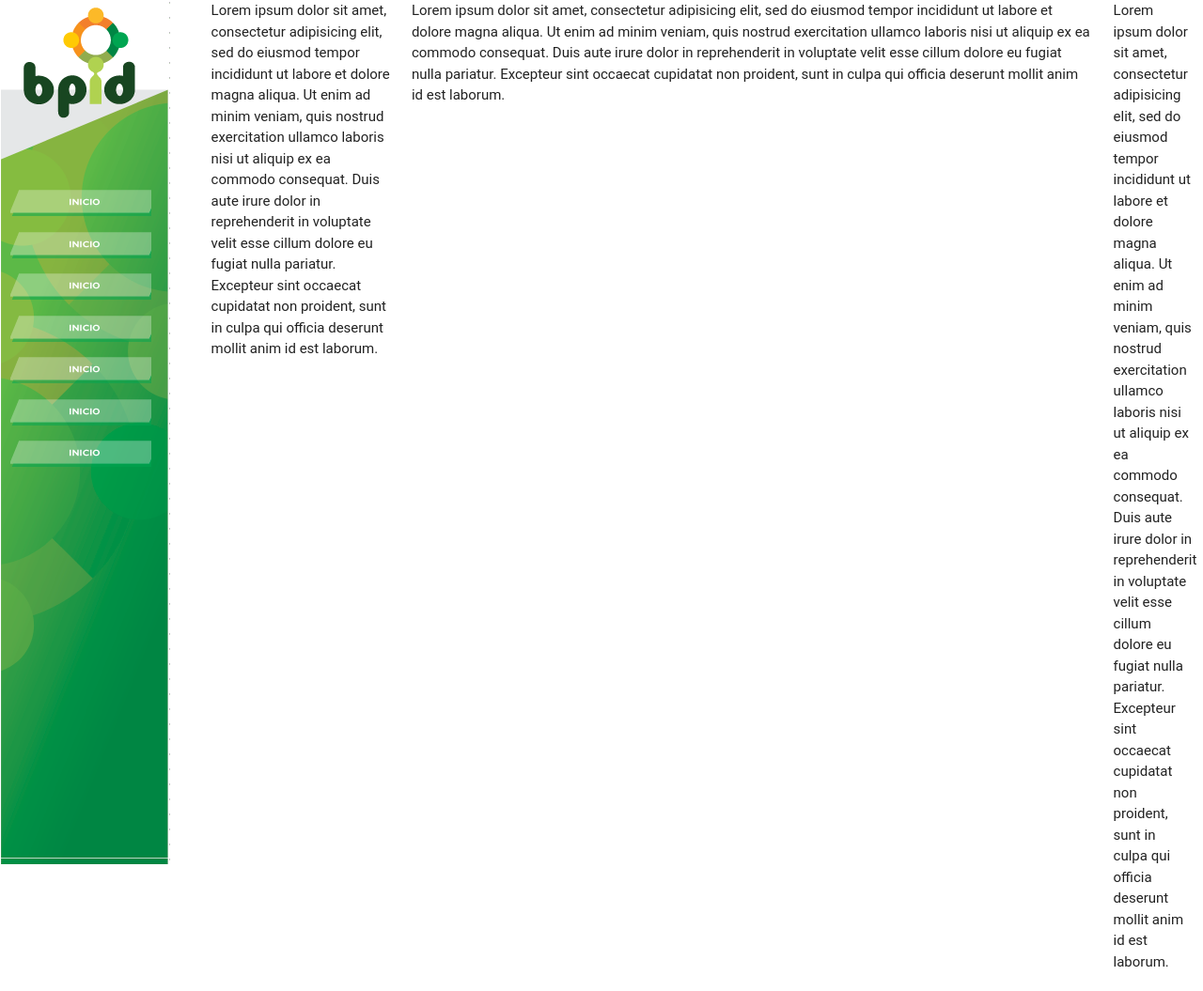
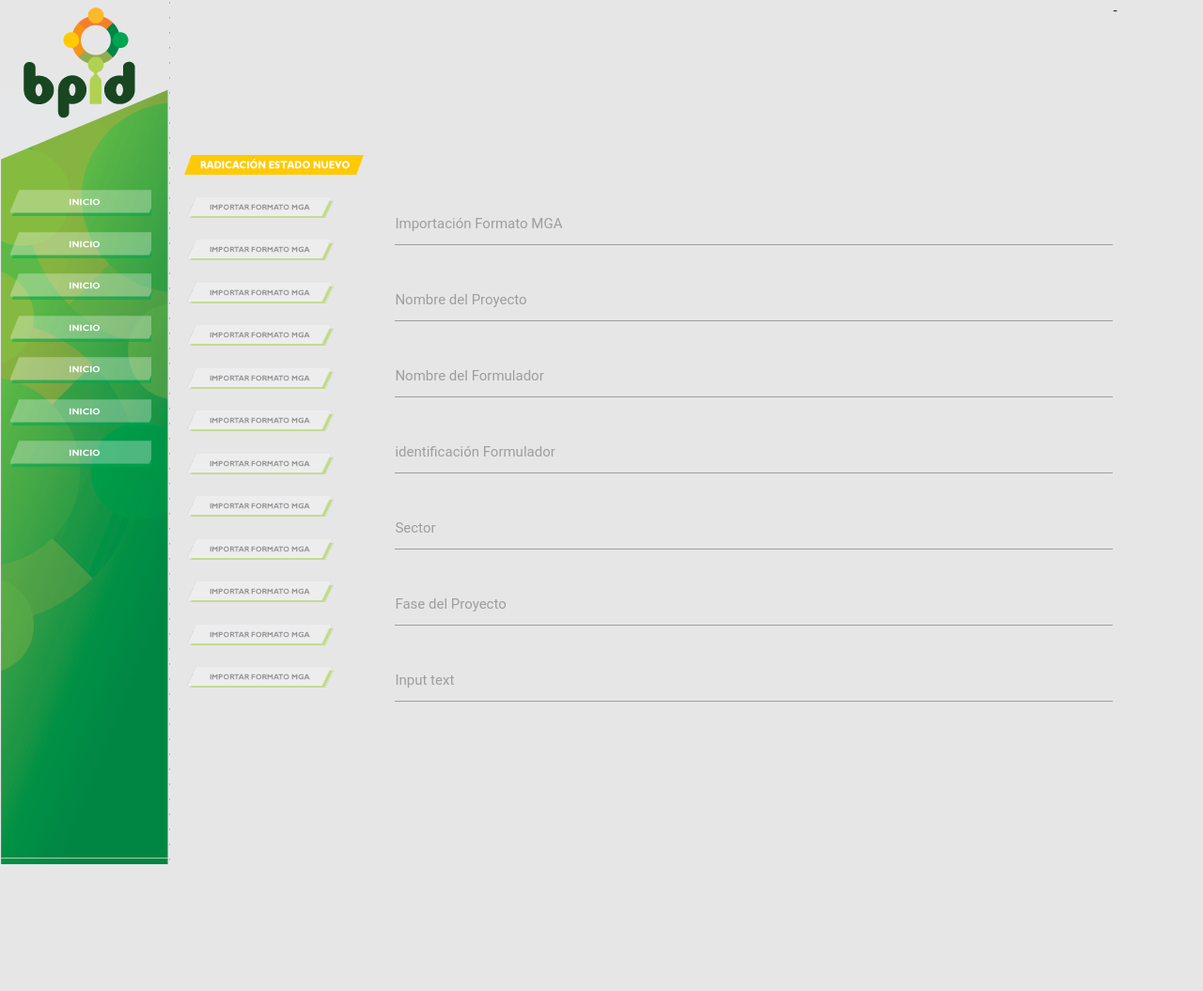
Before and after one commit to julianrodri11/bpid, a PHP site: page /vistas/index.php in a window 1280 px wide. Shown: the whole page at 94% size. After the commit the page ends 920 px from the top, so only its background shows below. Run offline with PHP 8.4, Linux system fonts and the light colour scheme; some libraries are stand-ins or nearby versions; some web fonts are replaced.

Commit message:
Avance del formulario lectura MGA

```diff
--- a/vistas/css/menu.css
+++ b/vistas/css/menu.css
@@ -1,3 +1,7 @@
+body {
+  background-color: #E6E6E7;
+}
+
 .menuizquierda {
   margin-left: -10px;
   background-image: url('../img/menu_izquierdo.png');
@@ -12,12 +16,28 @@
   margin-top: 200px;
 }
 
+#ulizquierdo2 {
+  position: absolute;
+  margin-left: -40px;
+  margin-top: 160px;
+}
+
 .opciones {
   position: relative;
   margin-bottom: 8px;
+}
+
+.opcionesbtn {
+  margin-bottom: 16px;
 }
 
 .opciones:hover {
   transition-duration: 0.5s;
   opacity: 0.5;
 }
+
+#bajar {
+  position: absolute;
+  margin-left: -40px;
+  margin-top: 200px;
+}
--- a/vistas/index.php
+++ b/vistas/index.php
@@ -4,20 +4,7 @@
 	<meta charset="UTF-8">
 	<title></title>
 	<!--Import Google Icon Font-->
-	<link href="http://fonts.googleapis.com/icon?family=Material+Icons" rel="stylesheet">
-	<!--Import materialize.css-->
-	<link type="text/css" rel="stylesheet" href="css/materialize.min.css"  media="screen,projection"/>
-
-	<!--Let browser know website is optimized for mobile-->
-	<meta name="viewport" content="width=device-width, initial-scale=1.0"/>
-	 <meta name="theme-color" content="#F46842"/>
- <!-- Windows Phone -->
- 	<meta name="msapplication-navbutton-color" content="#2AAD0C"/>
-
-	<!--Import jQuery before materialize.js-->
-	<script type="text/javascript" src="https://code.jquery.com/jquery-2.1.1.min.js"></script>
-	<script type="text/javascript" src="js/materialize.min.js"></script>
-	<link rel="stylesheet" type="text/css" href="css/menu.css">
+	<?php include_once 'links.php';?>
 </head>
 
 <body>
@@ -36,26 +23,66 @@
 					</ul>
 				</div>
 			</div>
-			<div class="col l2">Lorem ipsum dolor sit amet, consectetur adipisicing elit, sed do eiusmod
-			tempor incididunt ut labore et dolore magna aliqua. Ut enim ad minim veniam,
-			quis nostrud exercitation ullamco laboris nisi ut aliquip ex ea commodo
-			consequat. Duis aute irure dolor in reprehenderit in voluptate velit esse
-			cillum dolore eu fugiat nulla pariatur. Excepteur sint occaecat cupidatat non
-			proident, sunt in culpa qui officia deserunt mollit anim id est laborum.</div>
-			<div class="col l7">Lorem ipsum dolor sit amet, consectetur adipisicing elit, sed do eiusmod
-			tempor incididunt ut labore et dolore magna aliqua. Ut enim ad minim veniam,
-			quis nostrud exercitation ullamco laboris nisi ut aliquip ex ea commodo
-			consequat. Duis aute irure dolor in reprehenderit in voluptate velit esse
-			cillum dolore eu fugiat nulla pariatur. Excepteur sint occaecat cupidatat non
-			proident, sunt in culpa qui officia deserunt mollit anim id est laborum.</div>
-			<div class="col l1">Lorem ipsum dolor sit amet, consectetur adipisicing elit, sed do eiusmod
-			tempor incididunt ut labore et dolore magna aliqua. Ut enim ad minim veniam,
-			quis nostrud exercitation ullamco laboris nisi ut aliquip ex ea commodo
-			consequat. Duis aute irure dolor in reprehenderit in voluptate velit esse
-			cillum dolore eu fugiat nulla pariatur. Excepteur sint occaecat cupidatat non
-			proident, sunt in culpa qui officia deserunt mollit anim id est laborum.</div>
-		</div>
-	</div>
+			<div class="col l2">
+				<div class="campos">
+					<ul id="ulizquierdo2">
+						<li class="opcionesbtn"><img src="img/opcion-1.png"></li>
+						<li class="opcionesbtn"><img src="img/opcion2.png"></li>
+						<li class="opcionesbtn"><img src="img/opcion2.png"></li>
+						<li class="opcionesbtn"><img src="img/opcion2.png"></li>
+						<li class="opcionesbtn"><img src="img/opcion2.png"></li>
+						<li class="opcionesbtn"><img src="img/opcion2.png"></li>
+						<li class="opcionesbtn"><img src="img/opcion2.png"></li>
+						<li class="opcionesbtn"><img src="img/opcion2.png"></li>
+						<li class="opcionesbtn"><img src="img/opcion2.png"></li>
+						<li class="opcionesbtn"><img src="img/opcion2.png"></li>
+						<li class="opcionesbtn"><img src="img/opcion2.png"></li>
+						<li class="opcionesbtn"><img src="img/opcion2.png"></li>
+						<li class="opcionesbtn"><img src="img/opcion2.png"></li>
+					</ul>
+				</div>
+			</div>
+			<div class="col l7">
+				<div class="row">
+					<div id="bajar">
+					<form class="col s11 m11 l11">
+						<div class="row">
+							<div class="input-field col l12">
+								<input id="input_text1" type="text" data-length="10">
+								<label for="input_text1">Importación Formato MGA</label>
+							</div>
+							<div class="input-field col l12">
+								<input id="input_text2" type="text" data-length="10">
+								<label for="input_text2">Nombre del Proyecto</label>
+							</div>
+							<div class="input-field col l12">
+								<input id="input_text3" type="text" data-length="10">
+								<label for="input_text3">Nombre del Formulador</label>
+							</div>
+							<div class="input-field col l12">
+								<input id="input_text4" type="text" data-length="10">
+								<label for="input_text4">identificación Formulador</label>
+							</div>
+							<div class="input-field col l12">
+								<input id="input_text5" type="text" data-length="10">
+								<label for="input_text5">Sector</label>
+							</div>
+							<div class="input-field col l12">
+								<input id="input_text6" type="text" data-length="10">
+								<label for="input_text6">Fase del Proyecto</label>
+							</div>
+							<div class="input-field col l12">
+								<input id="input_text7" type="text" data-length="10">
+								<label for="input_text7">Input text</label>
+							</div>
+						</div>
+					</form>
+					</div>
+				</div>
+					</div>
+					<div class="col l1">-</div>
+					</div>
+				</div>
 
-</body>
-</html>
+			</body>
+			</html>
--- a/vistas/links.php
+++ b/vistas/links.php
@@ -0,0 +1,14 @@
+<link href="http://fonts.googleapis.com/icon?family=Material+Icons" rel="stylesheet">
+<!--Import materialize.css-->
+<link type="text/css" rel="stylesheet" href="css/materialize.min.css"  media="screen,projection"/>
+
+<!--Let browser know website is optimized for mobile-->
+<meta name="viewport" content="width=device-width, initial-scale=1.0"/>
+<meta name="theme-color" content="#F46842"/>
+<!-- Windows Phone -->
+<meta name="msapplication-navbutton-color" content="#2AAD0C"/>
+
+<!--Import jQuery before materialize.js-->
+<script type="text/javascript" src="https://code.jquery.com/jquery-2.1.1.min.js"></script>
+<script type="text/javascript" src="js/materialize.min.js"></script>
+<link rel="stylesheet" type="text/css" href="css/menu.css">
```
Also changed, not shown: vistas/img/opcion-1.png (added), vistas/img/opcion2.png (added).
